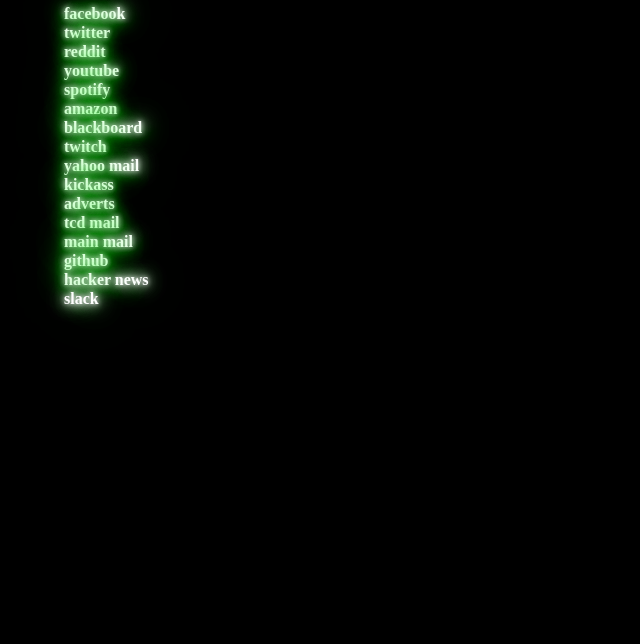
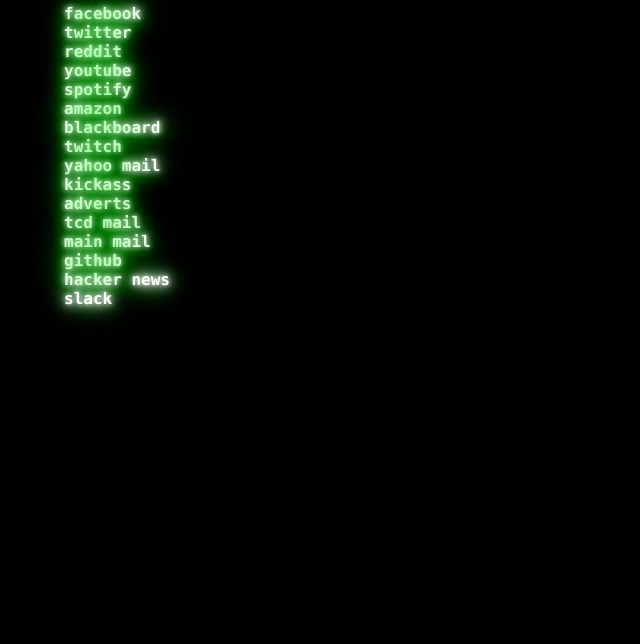
Before and after one commit to moloney1/browser-startpage, a plain HTML site: page index.html in a window 1280 px wide. Shown: the part 156-800 px from the top of the page, without its empty margins (0-640 px from the left). Drawn offline with Linux system fonts and the light colour scheme; a web font is replaced by a local one.

Commit message:
still horrible

```diff
--- a/neon.css
+++ b/neon.css
@@ -74,7 +74,7 @@
 
 p:nth-child(1) a {
   color: #fff;
-  font-family: Monoton;
+  font-family: Monospace Consolas Monoton;
   -webkit-animation: neon4 1.5s ease-in-out infinite alternate;
   -moz-animation: neon4 1.5s ease-in-out infinite alternate;
   animation: neon4 1.5s ease-in-out infinite alternate;
```
